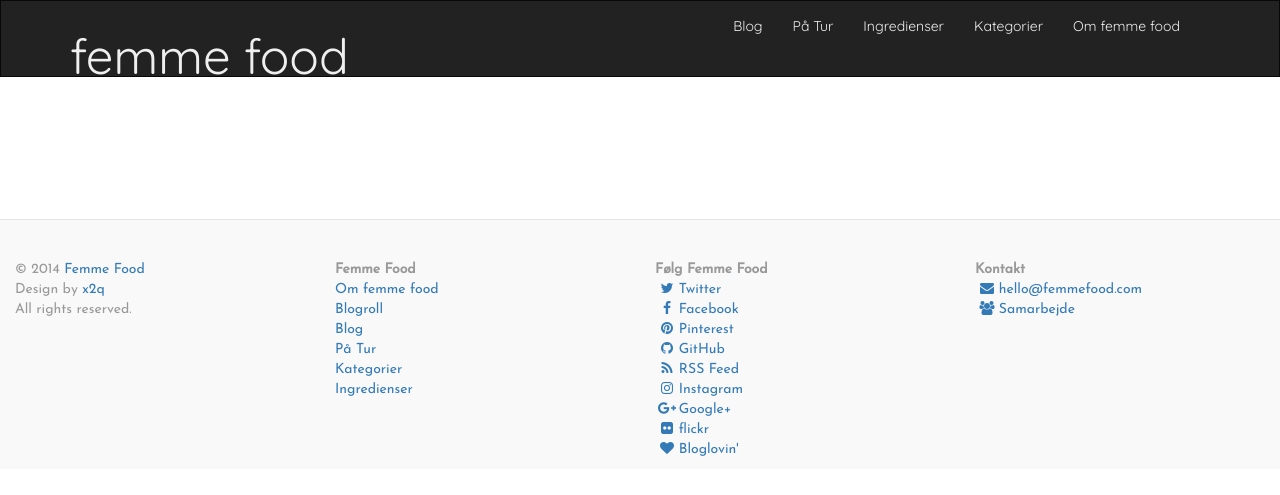
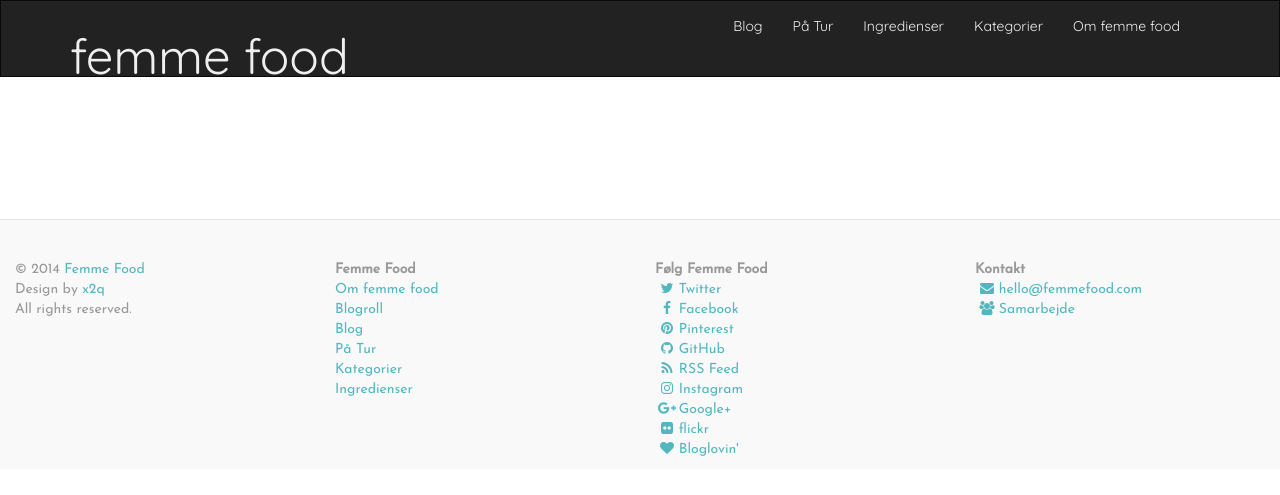
Before and after one commit to femmefood/femmefood.com, a Jekyll site: the page built from index.html, in a window 1280 px wide. Shown: the top 495 px of the page. Built offline with Jekyll 4.4.1, drawn with Linux system fonts in a browser that asks for light colours; nearby versions of some CDN libraries; Markdown is read by kramdown in place of the engine named in the settings.

Commit message:
changes link color

```diff
--- a/css/custom.css
+++ b/css/custom.css
@@ -1,3 +1,8 @@
+a:link {color:#54b7c0;}
+a:visited {color:#54b7c0;}
+a:hover {color:#54b7c0;}
+a:active {color:#54b7c0;}
+
 .fa {
   width: 1.7em;
   text-align: center;
```
